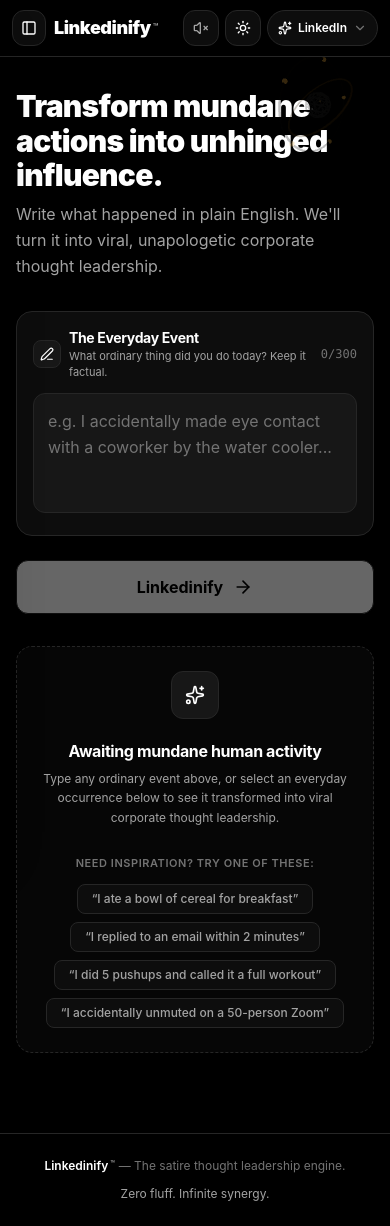
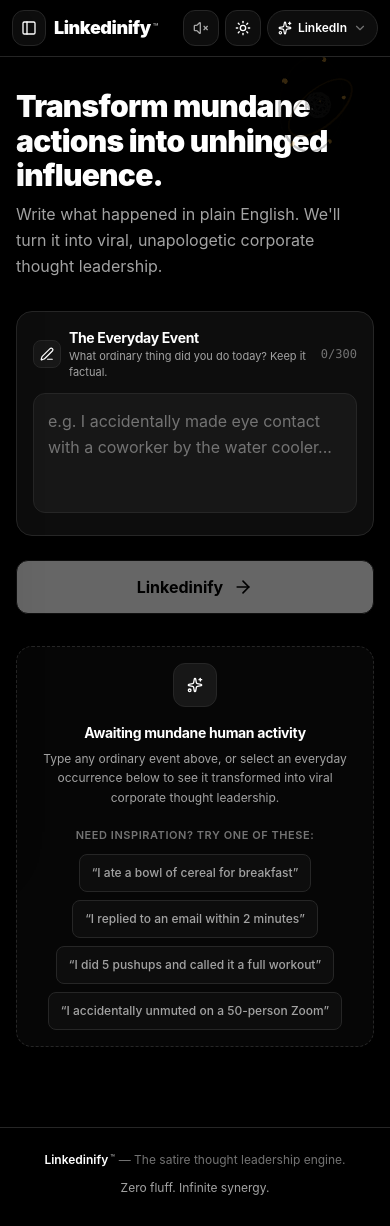
Before and after one commit to Thushar070/Linkify, a Next.js app: page / in a window 390 px wide. Built offline with nearby package versions, Linux system fonts and the light colour scheme.

Commit message:
enhanced empty state and error pages for mobile viewports

```diff
--- a/app/error.tsx
+++ b/app/error.tsx
@@ -16,7 +16,7 @@
 
   return (
     <main className="min-h-screen bg-background text-text flex items-center justify-center p-4 selection:bg-text selection:text-background">
-      <div className="max-w-md w-full rounded-2xl border border-border bg-surface p-8 text-center shadow-2xl space-y-6">
+      <div className="max-w-md w-full rounded-2xl border border-border bg-surface p-6 sm:p-8 text-center shadow-2xl space-y-6">
         <div className="mx-auto flex h-14 w-14 items-center justify-center rounded-xl bg-surface-subtle border border-border text-text">
           <AlertTriangle className="h-7 w-7" />
         </div>
@@ -37,14 +37,14 @@
           <button
             type="button"
             onClick={() => reset()}
-            className="flex-1 inline-flex items-center justify-center gap-2 py-3 px-4 rounded-xl bg-accent text-accent-foreground font-bold text-sm hover:bg-accent-hover transition-colors cursor-pointer focus-visible:outline-hidden focus-visible:ring-2 focus-visible:ring-text focus-visible:ring-offset-2 focus-visible:ring-offset-background"
+            className="flex-1 inline-flex items-center justify-center gap-2 min-h-[44px] py-3 px-4 rounded-xl bg-accent text-accent-foreground font-bold text-sm hover:bg-accent-hover transition-colors cursor-pointer focus-visible:outline-hidden focus-visible:ring-2 focus-visible:ring-text focus-visible:ring-offset-2 focus-visible:ring-offset-background"
           >
             <RefreshCw className="w-4 h-4" />
             <span>Recalibrate (Retry)</span>
           </button>
           <Link
             href="/"
-            className="inline-flex items-center justify-center gap-2 py-3 px-4 rounded-xl border border-border bg-surface-subtle hover:bg-surface-hover text-text font-semibold text-sm transition-colors cursor-pointer focus-visible:outline-hidden focus-visible:ring-2 focus-visible:ring-text focus-visible:ring-offset-2 focus-visible:ring-offset-background"
+            className="inline-flex items-center justify-center gap-2 min-h-[44px] py-3 px-4 rounded-xl border border-border bg-surface-subtle hover:bg-surface-hover text-text font-semibold text-sm transition-colors cursor-pointer focus-visible:outline-hidden focus-visible:ring-2 focus-visible:ring-text focus-visible:ring-offset-2 focus-visible:ring-offset-background"
           >
             <Home className="w-4 h-4" />
             <span>Home</span>
--- a/app/global-error.tsx
+++ b/app/global-error.tsx
@@ -15,8 +15,8 @@
 
   return (
     <html lang="en" className="h-full dark">
-      <body className="min-h-full bg-[#000000] text-[#FFFFFF] font-sans antialiased flex items-center justify-center p-4">
-        <div className="max-w-md w-full rounded-2xl border border-[#262626] bg-[#0d0d0d] p-8 text-center shadow-2xl space-y-6">
+      <body className="min-h-full bg-[#000000] text-[#FFFFFF] font-sans antialiased flex items-center justify-center p-4 overflow-x-hidden">
+        <div className="max-w-md w-full rounded-2xl border border-[#262626] bg-[#0d0d0d] p-6 sm:p-8 text-center shadow-2xl space-y-6">
           <div className="mx-auto flex h-14 w-14 items-center justify-center rounded-xl bg-[#171717] border border-[#262626] text-[#FFFFFF]">
             <AlertOctagon className="h-7 w-7" />
           </div>
@@ -37,7 +37,7 @@
             <button
               type="button"
               onClick={() => reset()}
-              className="w-full inline-flex items-center justify-center gap-2 py-3 px-5 rounded-xl bg-[#FFFFFF] text-[#000000] font-bold text-sm hover:bg-[#E5E5E5] transition-colors cursor-pointer"
+              className="w-full inline-flex items-center justify-center gap-2 min-h-[44px] py-3 px-5 rounded-xl bg-[#FFFFFF] text-[#000000] font-bold text-sm hover:bg-[#E5E5E5] transition-colors cursor-pointer"
             >
               <RefreshCw className="w-4 h-4" />
               <span>Restart Infrastructure</span>
--- a/app/not-found.tsx
+++ b/app/not-found.tsx
@@ -4,7 +4,7 @@
 export default function NotFound() {
   return (
     <main className="min-h-screen bg-background text-text flex items-center justify-center p-4 selection:bg-text selection:text-background">
-      <div className="max-w-md w-full rounded-2xl border border-border bg-surface p-8 text-center shadow-2xl space-y-6">
+      <div className="max-w-md w-full rounded-2xl border border-border bg-surface p-6 sm:p-8 text-center shadow-2xl space-y-6">
         <div className="mx-auto flex h-14 w-14 items-center justify-center rounded-xl bg-surface-subtle border border-border text-text">
           <Compass className="h-7 w-7" />
         </div>
@@ -24,7 +24,7 @@
         <div className="pt-2">
           <Link
             href="/"
-            className="inline-flex items-center justify-center gap-2 w-full py-3 px-5 rounded-xl bg-accent text-accent-foreground font-bold text-sm hover:bg-accent-hover transition-colors cursor-pointer focus-visible:outline-hidden focus-visible:ring-2 focus-visible:ring-text focus-visible:ring-offset-2 focus-visible:ring-offset-background"
+            className="inline-flex items-center justify-center gap-2 w-full min-h-[44px] py-3 px-5 rounded-xl bg-accent text-accent-foreground font-bold text-sm hover:bg-accent-hover transition-colors cursor-pointer focus-visible:outline-hidden focus-visible:ring-2 focus-visible:ring-text focus-visible:ring-offset-2 focus-visible:ring-offset-background"
           >
             <ArrowLeft className="w-4 h-4" />
             <span>Return to Thought Leadership</span>
--- a/components/EmptyState.tsx
+++ b/components/EmptyState.tsx
@@ -17,15 +17,15 @@
 export default function EmptyState({ onSelectPrompt }: EmptyStateProps) {
   return (
     <section
-      className="border border-dashed border-border bg-surface/50 rounded-2xl p-6 sm:p-10 text-center space-y-5 animate-slide-up-fade"
+      className="border border-dashed border-border bg-surface/50 rounded-2xl p-4 sm:p-8 md:p-10 text-center space-y-4 sm:space-y-5 animate-slide-up-fade"
       aria-label="Empty State and Prompt Suggestions"
     >
-      <div className="inline-flex items-center justify-center w-12 h-12 rounded-xl bg-surface-subtle border border-border text-text">
-        <Sparkles className="w-5 h-5" />
+      <div className="inline-flex items-center justify-center w-11 h-11 sm:w-12 sm:h-12 rounded-xl bg-surface-subtle border border-border text-text">
+        <Sparkles className="w-4 h-4 sm:w-5 sm:h-5" />
       </div>
 
       <div className="space-y-1.5 max-w-md mx-auto">
-        <h3 className="text-base sm:text-lg font-bold text-text tracking-tight">
+        <h3 className="text-sm sm:text-lg font-bold text-text tracking-tight">
           Awaiting mundane human activity
         </h3>
         <p className="text-xs sm:text-sm text-text-muted leading-relaxed">
@@ -34,8 +34,8 @@
       </div>
 
       {/* Suggested Inspiration Pills */}
-      <div className="pt-2">
-        <div className="text-[11px] font-semibold uppercase tracking-wider text-text-subtle mb-3">
+      <div className="pt-1 sm:pt-2">
+        <div className="text-[11px] font-semibold uppercase tracking-wider text-text-subtle mb-2.5 sm:mb-3">
           Need inspiration? Try one of these:
         </div>
         <div className="flex flex-wrap items-center justify-center gap-2 max-w-xl mx-auto">
@@ -44,7 +44,7 @@
               key={prompt}
               type="button"
               onClick={() => onSelectPrompt(prompt)}
-              className="px-3.5 py-1.5 rounded-lg border border-border bg-surface hover:bg-surface-hover hover:border-text-muted text-text-muted hover:text-text text-xs sm:text-sm font-medium transition-all duration-150 cursor-pointer text-left focus-visible:outline-hidden focus-visible:ring-2 focus-visible:ring-text focus-visible:ring-offset-2 focus-visible:ring-offset-background"
+              className="px-3 py-2 sm:px-3.5 sm:py-1.5 min-h-[38px] flex items-center rounded-lg border border-border bg-surface hover:bg-surface-hover hover:border-text-muted text-text-muted hover:text-text text-xs sm:text-sm font-medium transition-all duration-150 cursor-pointer text-left focus-visible:outline-hidden focus-visible:ring-2 focus-visible:ring-text focus-visible:ring-offset-2 focus-visible:ring-offset-background"
             >
               &ldquo;{prompt}&rdquo;
             </button>
```
